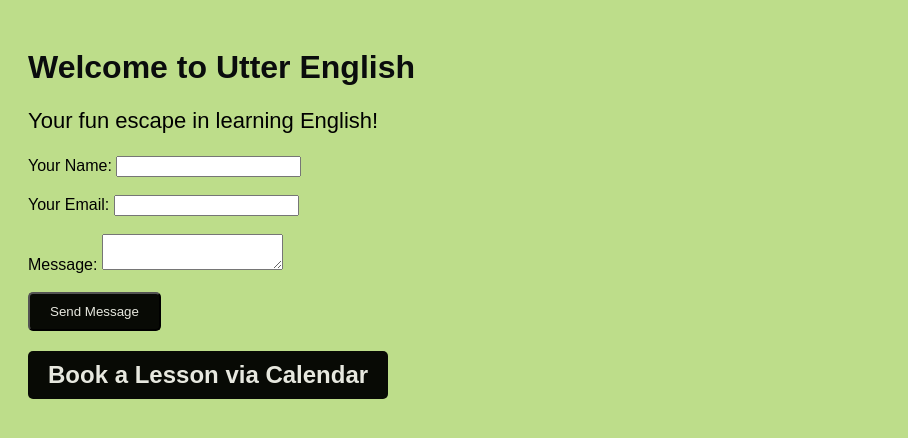
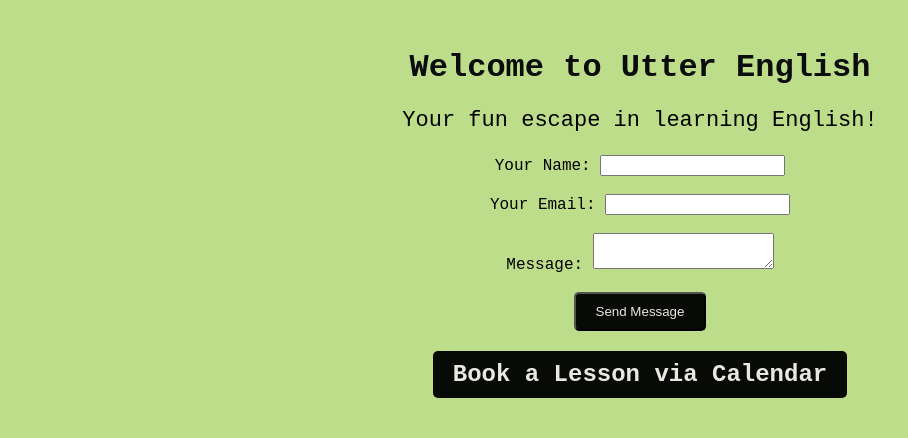
Before and after one commit to RomeLane/my-esl-website, a plain HTML site: page index.html in a window 1280 px wide. Shown: the whole page, without its empty margins (0-908 px from the left). Drawn offline with Linux system fonts and the light colour scheme.

Commit message:
Add files via upload

```diff
--- a/index.html
+++ b/index.html
@@ -1,14 +1,17 @@
 <!DOCTYPE html>
 <html lang="en">
-<head>
+<head><meta name="viewport" content="width=device-width, initial-scale=1.0">
   <meta charset="UTF-8">
   <title>Welcome to My ESL Classroom</title>
   <style>
     body {
-      font-family: Arial, sans-serif;
+      font-family: 'Courier New', Courier, monospace;
       padding: 20px;
       background-color: #bddd8a;
     }
+    #myDIV {
+
+  text-align: center;}
     h1 {
       color: #0a0c0d;
     }
@@ -26,7 +29,8 @@
   </style>
 </head>
 <body>
-  <h1>Welcome to Utter English</h1>
+  <div id="myDIV">
+  <h1 class="center-text">Welcome to Utter English</h1>
   <p> Your fun escape in learning English!</p>
   <form action=https://formspree.io/f/xgvadyon method="POST">
     <label>
@@ -44,4 +48,4 @@
     <button type="submit" class="btn">Send Message</button>
   </form>
 
-  <h2><a href="https://calendly.com/rmlnduenas" target="_blank" class="btn">Book a Lesson via Calendar</a></h2>
+  <h2><a href="https://calendly.com/rmlnduenas" target="_blank" class="btn">Book a Lesson via Calendar</a></h2></div>
```
